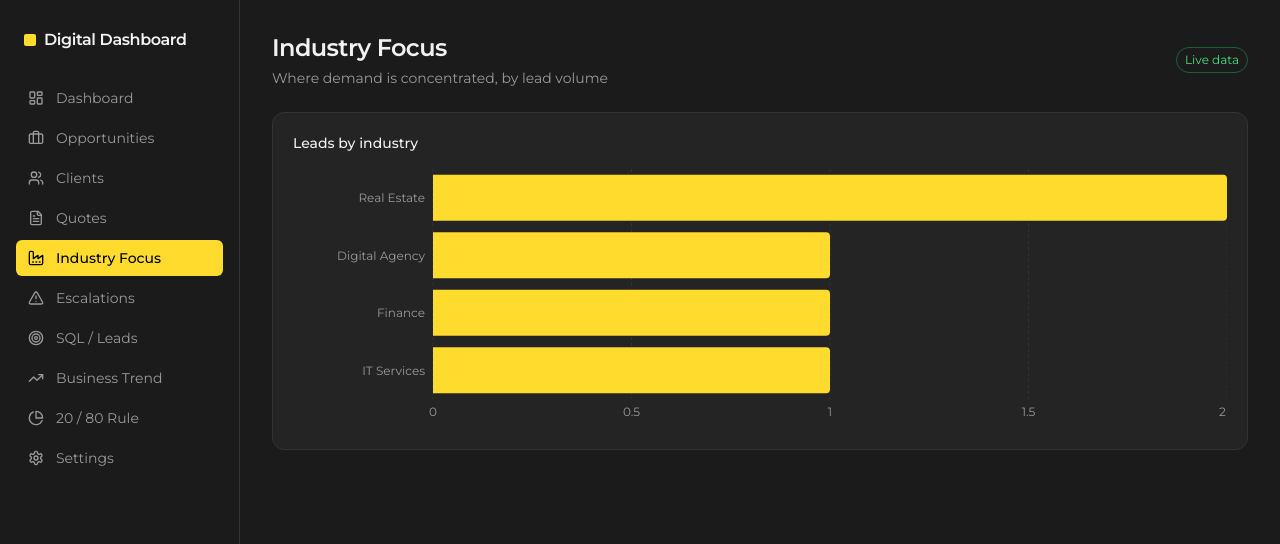
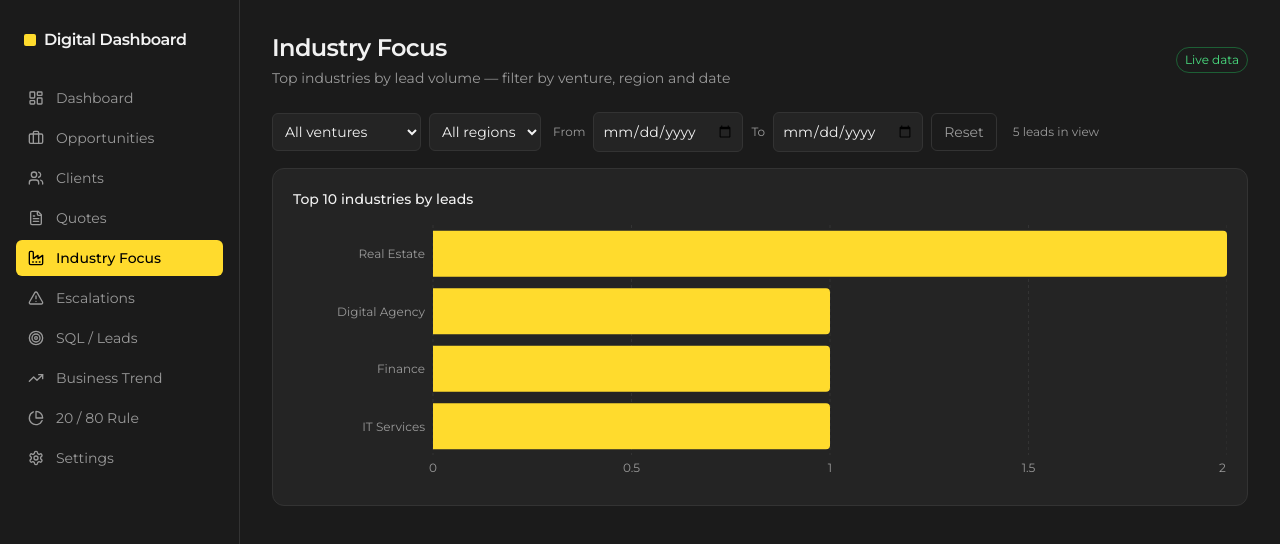
Before and after one commit to rahulkaushal21/Dashboard_2026_Digital, a Next.js app: page /industry in a window 1280 px wide. Shown: the top 544 px of the page. Built offline with nearby package versions, Linux system fonts and the light colour scheme; no server answers; the database is empty.

Commit message:
Add files via upload

```diff
--- a/app/industry/page.tsx
+++ b/app/industry/page.tsx
@@ -1,19 +1,43 @@
 'use client'
-import { useEffect, useState } from 'react'
+import { useEffect, useMemo, useState } from 'react'
 import Header from '@/components/Header'
 import BarCard from '@/components/BarCard'
 import { getSqlLeads, type SqlLead } from '@/lib/supabase'
 
+const uniq = (arr: (string | undefined)[]) => Array.from(new Set(arr.map(x => (x || '').trim()).filter(Boolean))).sort()
+const selCls = 'bg-mav-panel border border-mav-line rounded-md px-2 py-2 text-sm outline-none focus:border-mav-yellow'
+
 export default function Industry() {
-  const [s, setS] = useState<SqlLead[]>([])
-  useEffect(() => { getSqlLeads().then(setS) }, [])
-  const counts: Record<string, number> = {}
-  s.forEach(x => { const k = x.industry || 'Unknown'; counts[k] = (counts[k] || 0) + 1 })
-  const data = Object.entries(counts).map(([name, value]) => ({ name, value })).sort((a, b) => b.value - a.value)
+  const [all, setAll] = useState<SqlLead[]>([])
+  const [fVenture, setFVenture] = useState(''); const [fRegion, setFRegion] = useState('')
+  const [from, setFrom] = useState(''); const [to, setTo] = useState('')
+  useEffect(() => { getSqlLeads().then(setAll) }, [])
+
+  const inRange = (d?: string) => { if (!d) return !from && !to; if (from && d < from) return false; if (to && d > to) return false; return true }
+  const s = useMemo(() => all
+    .filter(x => !fVenture || (x.venture || '') === fVenture)
+    .filter(x => !fRegion || (x.prospect_region || '') === fRegion)
+    .filter(x => inRange(x.lead_date)), [all, fVenture, fRegion, from, to])
+
+  const data = useMemo(() => {
+    const counts: Record<string, number> = {}
+    s.forEach(x => { const k = x.industry || 'Unknown'; counts[k] = (counts[k] || 0) + 1 })
+    return Object.entries(counts).map(([name, value]) => ({ name, value })).sort((a, b) => b.value - a.value).slice(0, 10)
+  }, [s])
+  const reset = () => { setFVenture(''); setFRegion(''); setFrom(''); setTo('') }
+
   return (
     <div>
-      <Header title="Industry Focus" subtitle="Where demand is concentrated, by lead volume" />
-      <BarCard title="Leads by industry" data={data} />
+      <Header title="Industry Focus" subtitle="Top industries by lead volume — filter by venture, region and date" />
+      <div className="flex flex-wrap items-center gap-2 mb-4">
+        <select value={fVenture} onChange={e => setFVenture(e.target.value)} className={selCls}><option value="">All ventures</option>{uniq(all.map(x => x.venture)).map(v => <option key={v} value={v}>{v}</option>)}</select>
+        <select value={fRegion} onChange={e => setFRegion(e.target.value)} className={selCls}><option value="">All regions</option>{uniq(all.map(x => x.prospect_region)).map(r => <option key={r} value={r}>{r}</option>)}</select>
+        <span className="text-xs text-mav-muted ml-1">From</span><input type="date" value={from} onChange={e => setFrom(e.target.value)} className={selCls} />
+        <span className="text-xs text-mav-muted">To</span><input type="date" value={to} onChange={e => setTo(e.target.value)} className={selCls} />
+        <button onClick={reset} className="text-sm px-3 py-2 rounded-md border border-mav-line text-mav-muted hover:text-white">Reset</button>
+        <span className="text-xs text-mav-muted ml-2">{s.length} leads in view</span>
+      </div>
+      <BarCard title="Top 10 industries by leads" data={data} />
     </div>
   )
 }
```
